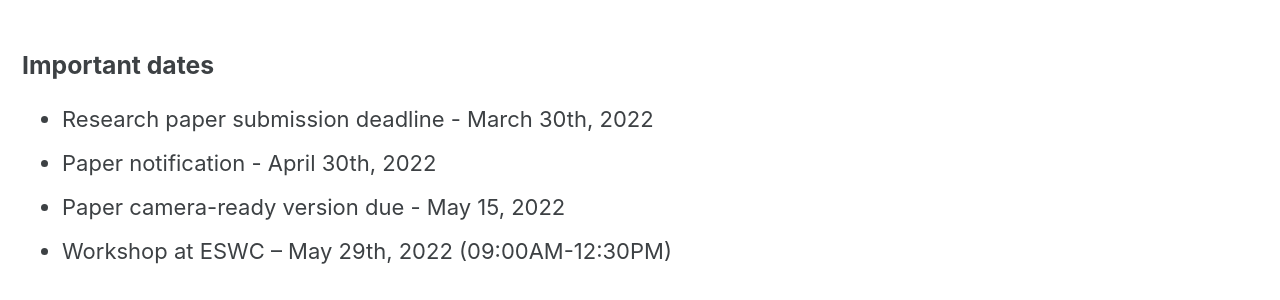
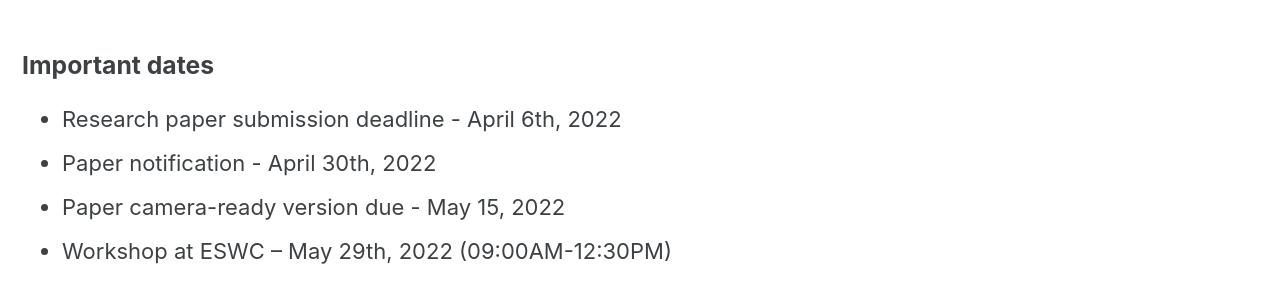
Before and after one commit to semantic-systems/nliwod-workshop, a Jekyll site: the page built from call-for-papers.md, in a window 1280 px wide and 900 px high, scrolled down 2647 px. Shown: the part 154-454 px from the top of the window. Built offline with Jekyll 4.4.1, drawn with Linux system fonts in a browser that asks for light colours; cached includes are drawn as plain includes.

Commit message:
Update call-for-papers.md

```diff
--- a/call-for-papers.md
+++ b/call-for-papers.md
@@ -58,7 +58,7 @@ Springer's Author Instructions. All articles are to be submitted via  [EasyChair
 
 ### Important dates
 
-* Research paper submission deadline - March 30th, 2022
+* Research paper submission deadline - April 6th, 2022
 * Paper notification - April 30th, 2022
 * Paper camera-ready version due - May 15, 2022
 * Workshop at ESWC – May 29th, 2022 (09:00AM-12:30PM)
```
